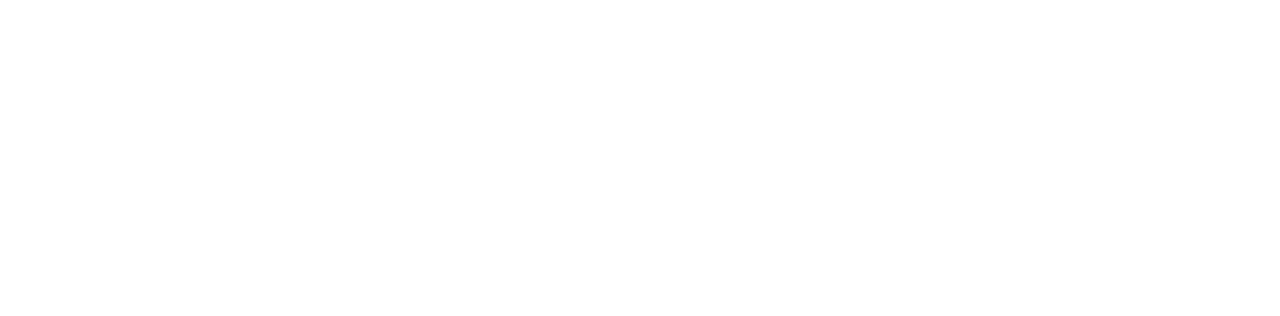
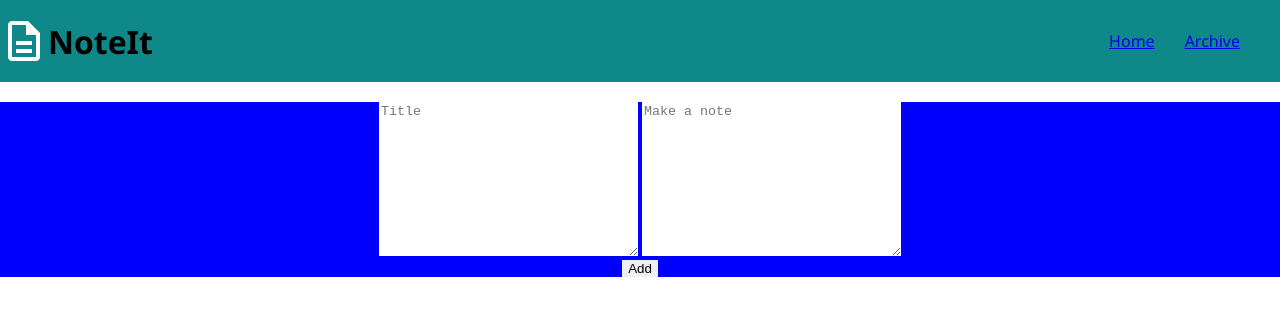
Before and after one commit to NITHISH-KUMAR-R/Projects2024March, a plain HTML site: page index.html in a window 1280 px wide. Drawn offline with Linux system fonts and the light colour scheme.

Commit message:
HeaderDone

```diff
--- a/index.html
+++ b/index.html
@@ -1,11 +1,56 @@
 <!DOCTYPE html>
 <html lang="en">
-<head>
-    <meta charset="UTF-8">
-    <meta name="viewport" content="width=device-width, initial-scale=1.0">
-    <title>Document</title>
-</head>
-<body>
+  <head>
+    <meta charset="UTF-8" />
+    <meta name="viewport" content="width=device-width, initial-scale=1.0" />
+    <title>Home | NoteIt</title>
+    <link rel="stylesheet" href="style.css" />
+  </head>
+  <body class="body" data-page="home">
+    <header class="header-container">
+      <div class="heading">
+        <img src="./assets/notes-sm.png" alt="" srcset="" />
+        <h1>NoteIt</h1>
+      </div>
 
-</body>
+      <nav class="nav">
+        <ul>
+          <li class="list">
+            <a href="/" class="link cursor">Home</a>
+          </li>
+          <li class="list">
+            <a href="/archive.html" class="link cursor">Archive</a>
+          </li>
+        </ul>
+      </nav>
+    </header>
+    <div class="content-area-container">
+      <div class="text-area-wrapper">
+        <textarea
+          name=""
+          id=""
+          cols="30"
+          rows="10"
+          placeholder="Title"
+        ></textarea>
+        <textarea
+          name=""
+          id=""
+          cols="30"
+          rows="10"
+          placeholder="Make a note"
+        ></textarea>
+      </div>
+      <button><span>Add</span></button>
+    </div>
+    <!-- <div class="container d-flex direction-column align-center relative">
+      <textarea class="text-area title" placeholder="Title"></textarea>
+      <textarea class="text-area note" placeholder="Make a note..."></textarea>
+      <button
+        class="button add-btn d-flex align-center justify-center absolute"
+      >
+        <span class="material-icons-outlined"> add </span>
+      </button>
+    </div> -->
+  </body>
 </html>
--- a/style.css
+++ b/style.css
@@ -0,0 +1,41 @@
+* {
+  margin: 0;
+  border: 0;
+}
+
+body {
+}
+.header-container {
+  font-family: "Segoe UI", Tahoma, Geneva, Verdana, sans-serif;
+  background-color: rgb(14, 136, 136);
+  display: flex;
+  justify-content: space-between;
+}
+.heading {
+  display: flex;
+  align-items: center;
+}
+
+ul {
+  display: flex;
+  list-style: none;
+  padding: 20px;
+  flex-direction: row;
+}
+nav ul li {
+  margin-right: 10px;
+  padding: 10px;
+}
+
+.content-area-container {
+  margin-top: 20px;
+  display: flex;
+  flex-direction: column;
+  align-items: center;
+  justify-content: center;
+  background-color: blue;
+}
+
+textarea {
+  border-color: brown;
+}
```
Also changed, not shown: Readme.txt (added), assets/Screenshot 2024-03-23 020808.png (added), assets/notes-sm.png (added), assets/notes-white.png (added), assets/notes.png (added).
